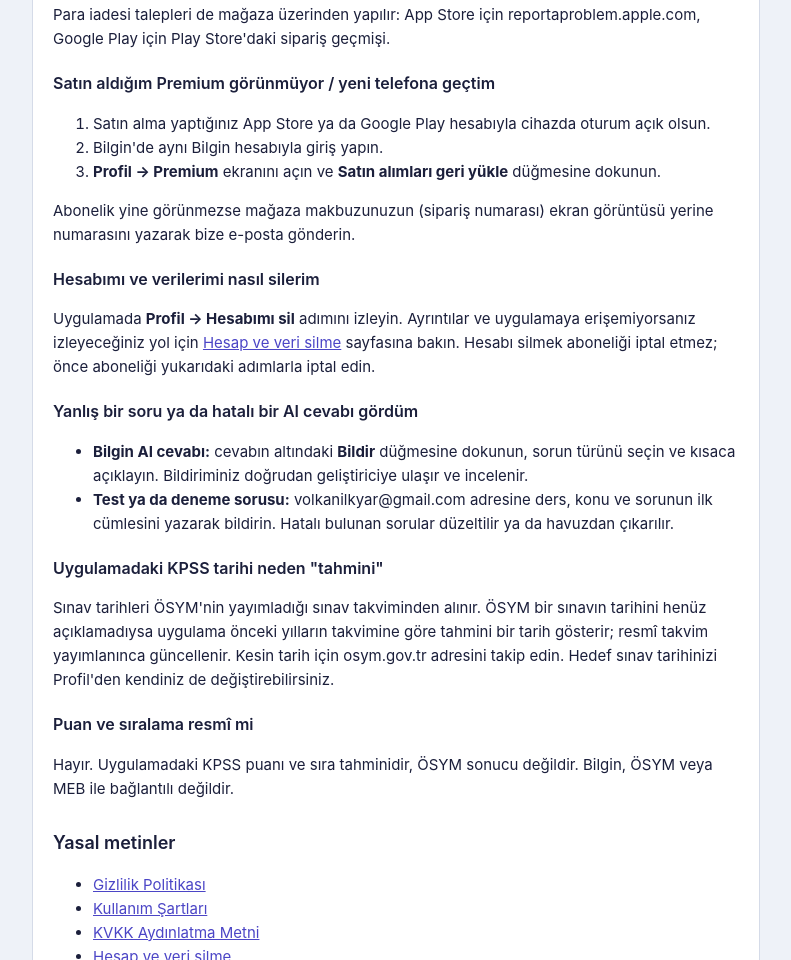
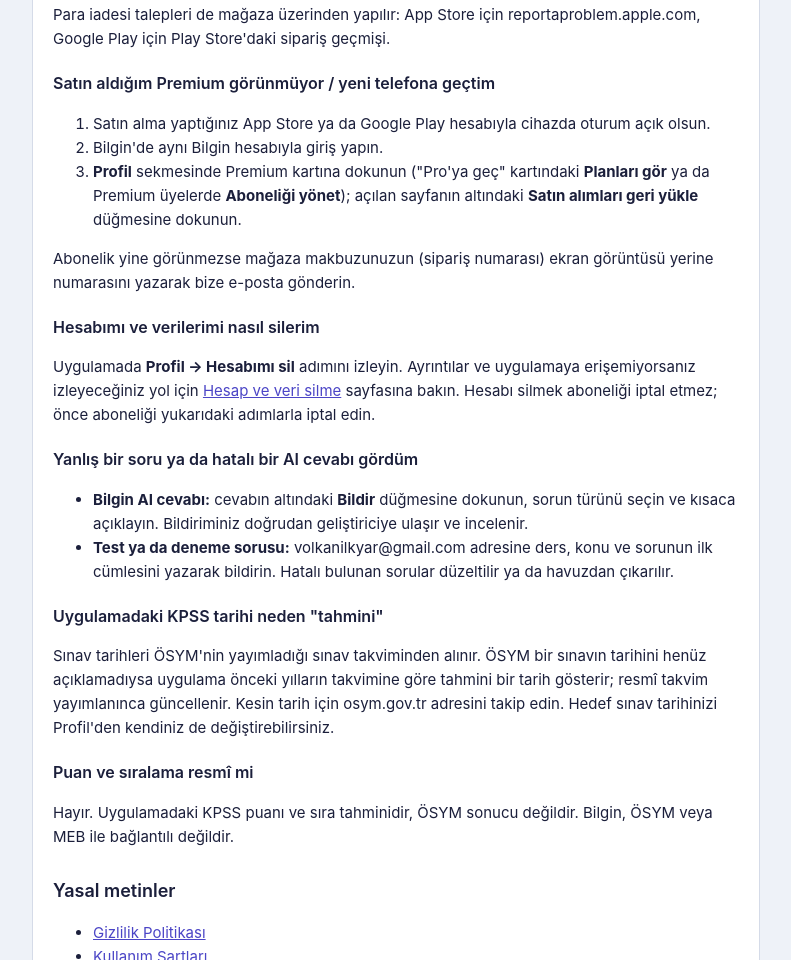
Before and after one commit to VolkanCARBUGA/bilgin-legal, a plain HTML site: page destek/index.html in a window 1280 px wide. Shown: the part 1017-1977 px from the top of the page, without its empty margins (244-1035 px from the left). Drawn offline with Linux system fonts and the light colour scheme.

Commit message:
Destek: geri yükleme yolu düzeltildi

```diff
--- a/destek/index.html
+++ b/destek/index.html
@@ -52,7 +52,7 @@ footer{color:var(--soft);font-size:13px;text-align:center;margin-top:16px}
 <ol>
 <li>Satın alma yaptığınız App Store ya da Google Play hesabıyla cihazda oturum açık olsun.</li>
 <li>Bilgin'de aynı Bilgin hesabıyla giriş yapın.</li>
-<li><strong>Profil → Premium</strong> ekranını açın ve <strong>Satın alımları geri yükle</strong> düğmesine dokunun.</li>
+<li><strong>Profil</strong> sekmesinde Premium kartına dokunun ("Pro'ya geç" kartındaki <strong>Planları gör</strong> ya da Premium üyelerde <strong>Aboneliği yönet</strong>); açılan sayfanın altındaki <strong>Satın alımları geri yükle</strong> düğmesine dokunun.</li>
 </ol>
 <p>Abonelik yine görünmezse mağaza makbuzunuzun (sipariş numarası) ekran görüntüsü yerine numarasını yazarak bize e-posta gönderin.</p>
 <h3>Hesabımı ve verilerimi nasıl silerim</h3>
```
